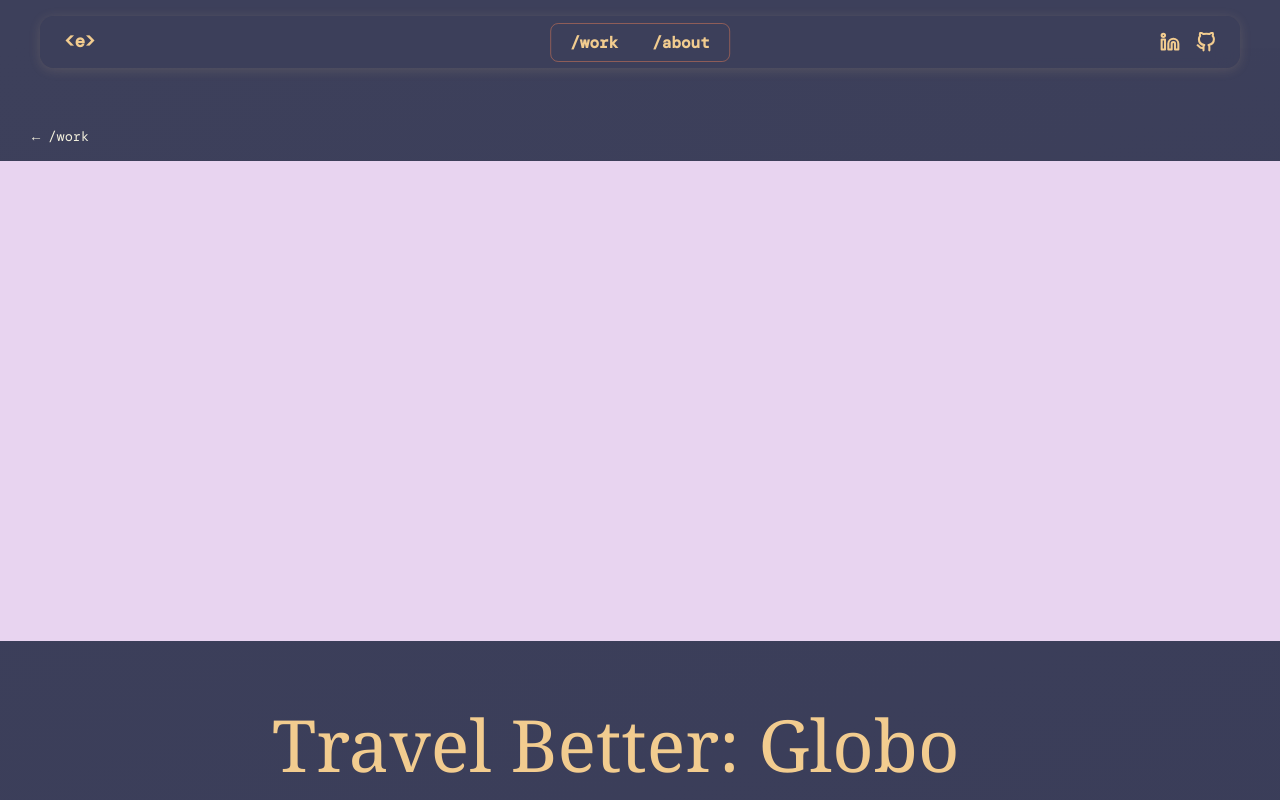
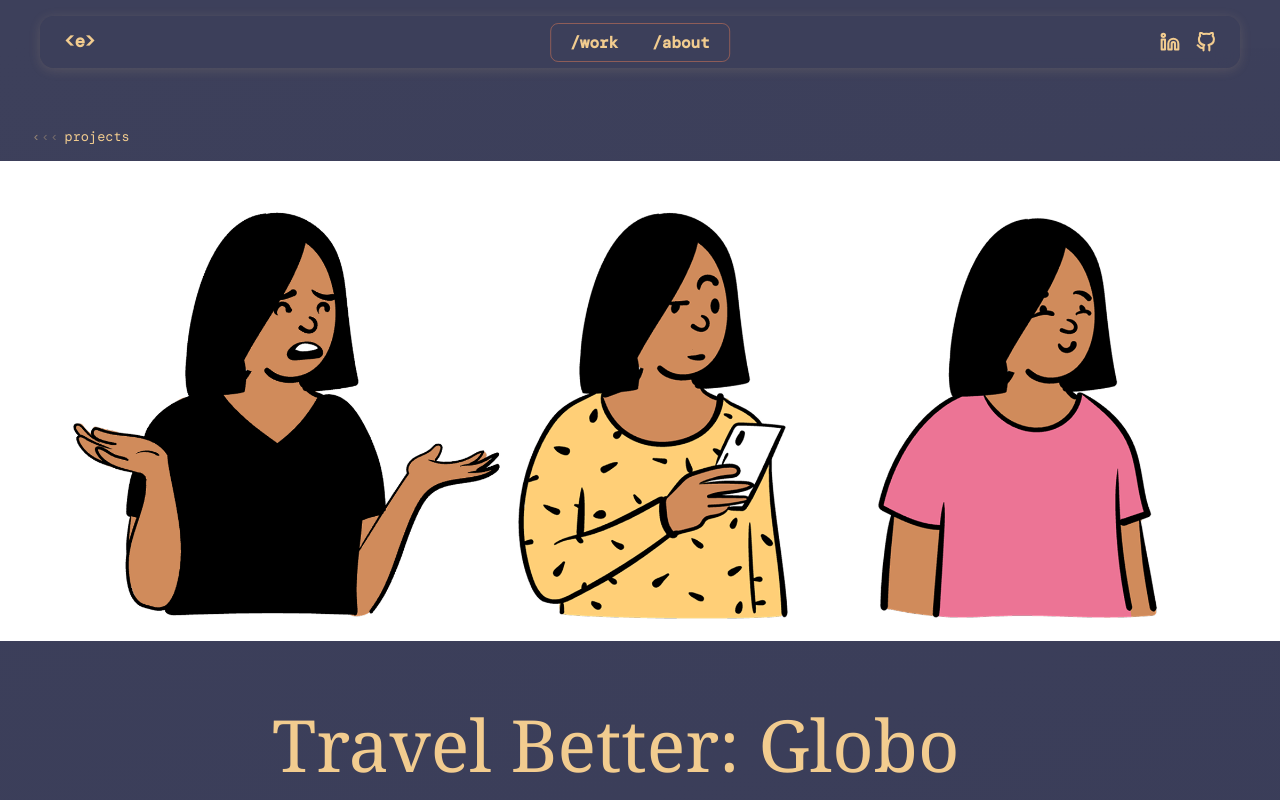
Before and after one commit to esztike/portfolio, a React (Vite) app: page /work/globo in a window 1280 px wide. Shown: the top 800 px of the page. Built offline with nearby package versions, Linux system fonts and the light colour scheme; a web font is replaced by a local one.

Commit message:
layout: scroll to top, guillemet animation, lucide icons, hero component

```diff
--- a/package.json
+++ b/package.json
@@ -13,6 +13,7 @@
     "@mdx-js/react": "^3.1.1",
     "@mdx-js/rollup": "^3.1.1",
     "framer-motion": "^12.38.0",
+    "lucide-react": "^1.7.0",
     "react": "^19.2.4",
     "react-dom": "^19.2.4",
     "react-router-dom": "^7.13.2"
--- /dev/null
+++ b/src/components/case-study/CaseStudyHero.css
@@ -0,0 +1,6 @@
+.cs-hero-image {
+  width: 100%;
+  height: 480px;
+  display: block;
+  object-fit: cover;
+}
--- /dev/null
+++ b/src/components/case-study/CaseStudyHero.jsx
@@ -0,0 +1,16 @@
+import "./CaseStudyHero.css";
+
+function CaseStudyHero({ src, alt, color }) {
+  if (src) {
+    return <img src={src} alt={alt || ""} className="cs-hero-image" />;
+  }
+
+  return (
+    <div
+      className="cs-hero-image"
+      style={{ background: color || "var(--color-indigo)" }}
+    />
+  );
+}
+
+export default CaseStudyHero;
--- a/src/components/layout/CaseStudyLayout.css
+++ b/src/components/layout/CaseStudyLayout.css
@@ -6,10 +6,12 @@
 }
 
 .cs-back-nav-top {
-  display: block;
+  display: inline-flex;
+  align-items: center;
+  gap: 6px;
   font-family: var(--font-mono);
   font-size: var(--text-sm);
-  color: var(--color-text-primary);
+  color: var(--color-text-heading);
   text-decoration: none;
   padding: var(--space-sm) var(--space-md);
   padding-top: 80px;
@@ -17,21 +19,59 @@
 }
 
 .cs-back-nav-top:hover {
-  color: var(--color-text-heading);
+  color: var(--color-text-primary);
+}
+
+.cs-guillemets {
+  display: inline-flex;
+  gap: 1px;
+}
+
+.cs-guillemets span {
+  opacity: 0.3;
+  font-size: var(--text-sm);
+  line-height: 1;
+}
+
+.g1 {
+  animation: guillemet-pulse 1.2s infinite 0.4s;
+}
+.g2 {
+  animation: guillemet-pulse 1.2s infinite 0.2s;
+}
+.g3 {
+  animation: guillemet-pulse 1.2s infinite 0s;
+}
+
+@keyframes guillemet-pulse {
+  0% {
+    opacity: 0.3;
+  }
+  30% {
+    opacity: 1;
+  }
+  60% {
+    opacity: 0.3;
+  }
+  100% {
+    opacity: 0.3;
+  }
 }
 
 .cs-back-nav-bottom {
-  display: inline-block;
+  display: inline-flex;
+  align-items: center;
+  gap: 6px;
   font-family: var(--font-mono);
   font-size: var(--text-sm);
-  color: var(--color-text-primary);
+  color: var(--color-text-heading);
   text-decoration: none;
   margin-top: var(--space-md);
   transition: color 0.2s ease;
 }
 
 .cs-back-nav-bottom:hover {
-  color: var(--color-text-heading);
+  color: var(--color-text-primary);
 }
 
 .cs-hero {
@@ -157,23 +197,22 @@
   gap: 4px;
 }
 
-.cs-other-projects-list a {
+.cs-other-project-link {
   font-family: var(--font-mono);
   font-size: var(--text-sm);
-  color: var(--color-text-secondary);
+  color: var(--color-text-heading);
   text-decoration: none;
   display: inline-flex;
   align-items: center;
-  gap: 8px;
+  gap: 6px;
   transition: color 0.2s ease;
 }
 
-.cs-other-projects-list a:hover {
-  color: var(--color-text-heading);
+.cs-other-project-link:hover {
+  color: var(--color-text-primary);
 }
 
-.cs-other-projects-list a::after {
-  content: "→";
+.cs-other-project-chevron {
   opacity: 0;
   transform: translateX(-4px);
   transition:
@@ -181,7 +220,7 @@
     transform 0.2s ease;
 }
 
-.cs-other-projects-list a:hover::after {
+.cs-other-project-link:hover .cs-other-project-chevron {
   opacity: 1;
   transform: translateX(0);
 }
--- a/src/components/layout/CaseStudyLayout.jsx
+++ b/src/components/layout/CaseStudyLayout.jsx
@@ -1,16 +1,21 @@
 import { Link } from "react-router-dom";
 import "./CaseStudyLayout.css";
+import CaseStudyHero from "../case-study/CaseStudyHero";
+import ScrollToTop from "../ui/ScrollToTop";
+import { ChevronRight, ArrowLeft } from "lucide-react";
 
 function CaseStudyLayout({ title, heroImage, tldr, otherProjects, children }) {
   return (
     <main className="case-study-layout">
       <Link to="/" className="cs-back-nav-top">
-        ← /work
+        <span className="cs-guillemets">
+          <span className="g1">‹</span>
+          <span className="g2">‹</span>
+          <span className="g3">‹</span>
+        </span>
+        projects
       </Link>
-      <div
-        className="cs-hero"
-        style={{ background: heroImage || "var(--color-indigo)" }}
-      />
+      <CaseStudyHero src={heroImage} color={heroImage} />
 
       <div className="cs-container">
         <h1 className="cs-title">{title}</h1>
@@ -46,7 +51,13 @@ function CaseStudyLayout({ title, heroImage, tldr, otherProjects, children }) {
             <ul className="cs-other-projects-list">
               {otherProjects.map((p) => (
                 <li key={p.path}>
-                  <Link to={p.path}>{p.title}</Link>
+                  <Link to={p.path} className="cs-other-project-link">
+                    <ChevronRight
+                      size={14}
+                      className="cs-other-project-chevron"
+                    />
+                    {p.title}
+                  </Link>
                 </li>
               ))}
             </ul>
@@ -54,9 +65,11 @@ function CaseStudyLayout({ title, heroImage, tldr, otherProjects, children }) {
         )}
 
         <Link to="/" className="cs-back-nav-bottom">
-          ← back to all work
+          <ArrowLeft size={12} />
+          back to projects
         </Link>
       </div>
+      <ScrollToTop />
     </main>
   );
 }
--- /dev/null
+++ b/src/components/ui/ScrollToTop.css
@@ -0,0 +1,28 @@
+@import "../../styles/tokens.css";
+
+.scroll-to-top {
+  position: fixed;
+  bottom: 2rem;
+  right: 2rem;
+  background: none;
+  border: 1px solid rgba(242, 204, 143, 0.25);
+  border-radius: 50%;
+  width: 48px;
+  height: 48px;
+  font-family: var(--font-mono);
+  font-size: var(--text-lg);
+  color: var(--color-text-heading);
+  cursor: pointer;
+  display: flex;
+  align-items: center;
+  justify-content: center;
+  transition:
+    color 0.2s ease,
+    border-color 0.2s ease;
+  z-index: 100;
+}
+
+.scroll-to-top:hover {
+  color: var(--color-text-primary);
+  border-color: var(--color-text-primary);
+}
--- /dev/null
+++ b/src/components/ui/ScrollToTop.jsx
@@ -0,0 +1,27 @@
+import { useState, useEffect } from "react";
+import { createPortal } from "react-dom";
+import { ArrowUp } from "lucide-react";
+import "./ScrollToTop.css";
+
+function ScrollToTop() {
+  const [visible, setVisible] = useState(false);
+
+  useEffect(() => {
+    const onScroll = () => setVisible(window.scrollY > 400);
+    window.addEventListener("scroll", onScroll);
+    return () => window.removeEventListener("scroll", onScroll);
+  }, []);
+
+  const scrollUp = () => window.scrollTo({ top: 0, behavior: "smooth" });
+
+  if (!visible) return null;
+
+  return createPortal(
+    <button className="scroll-to-top" onClick={scrollUp}>
+      <ArrowUp size={18} />
+    </button>,
+    document.body,
+  );
+}
+
+export default ScrollToTop;
--- a/src/pages/work/Globo.jsx
+++ b/src/pages/work/Globo.jsx
@@ -32,7 +32,7 @@ function Globo() {
     <>
       <CaseStudyLayout
         title="Travel Better: Globo"
-        heroImage="#e8d4f0"
+        heroImage="/case-studies/globo/hero.png"
         tldr={tldr}
         otherProjects={[
           { title: "Shared Language", path: "/work/shared-language" },
```
Also changed, not shown: 1 other file (tests, documents, lock files or other folders).
